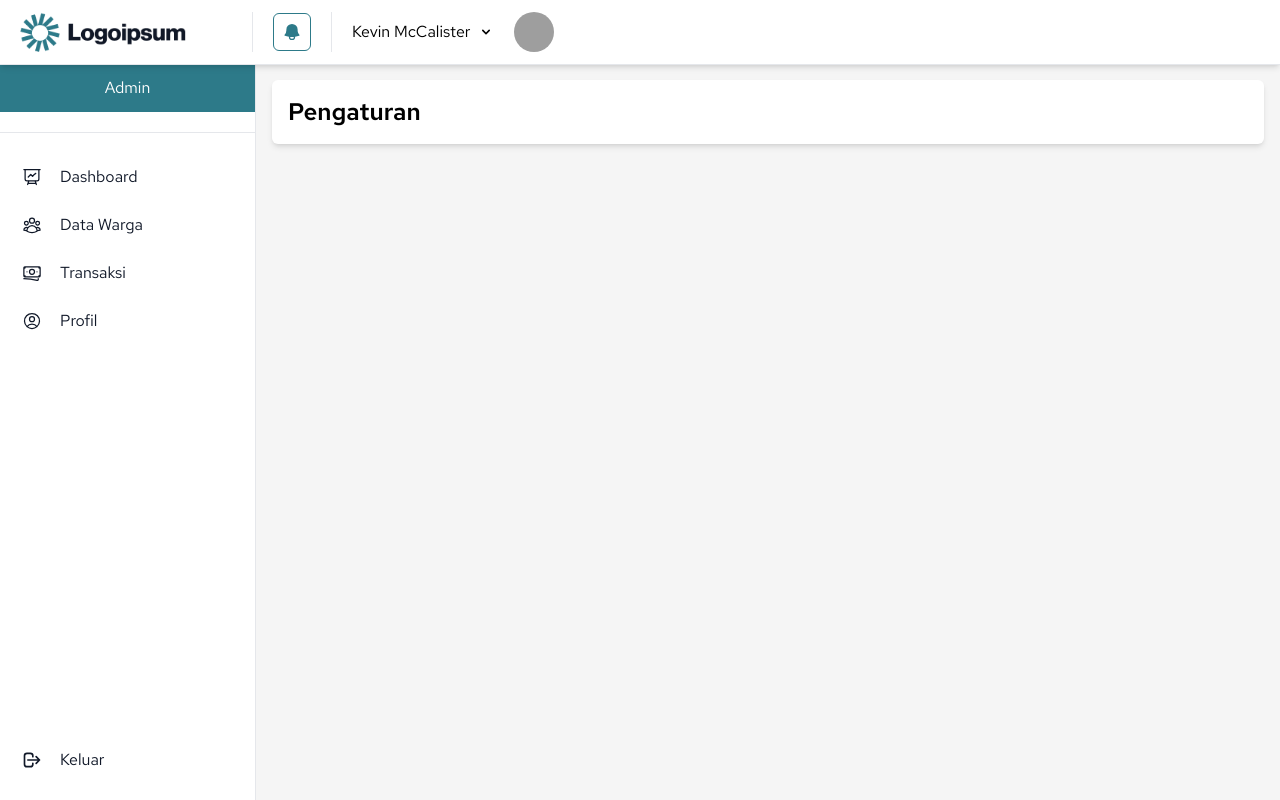
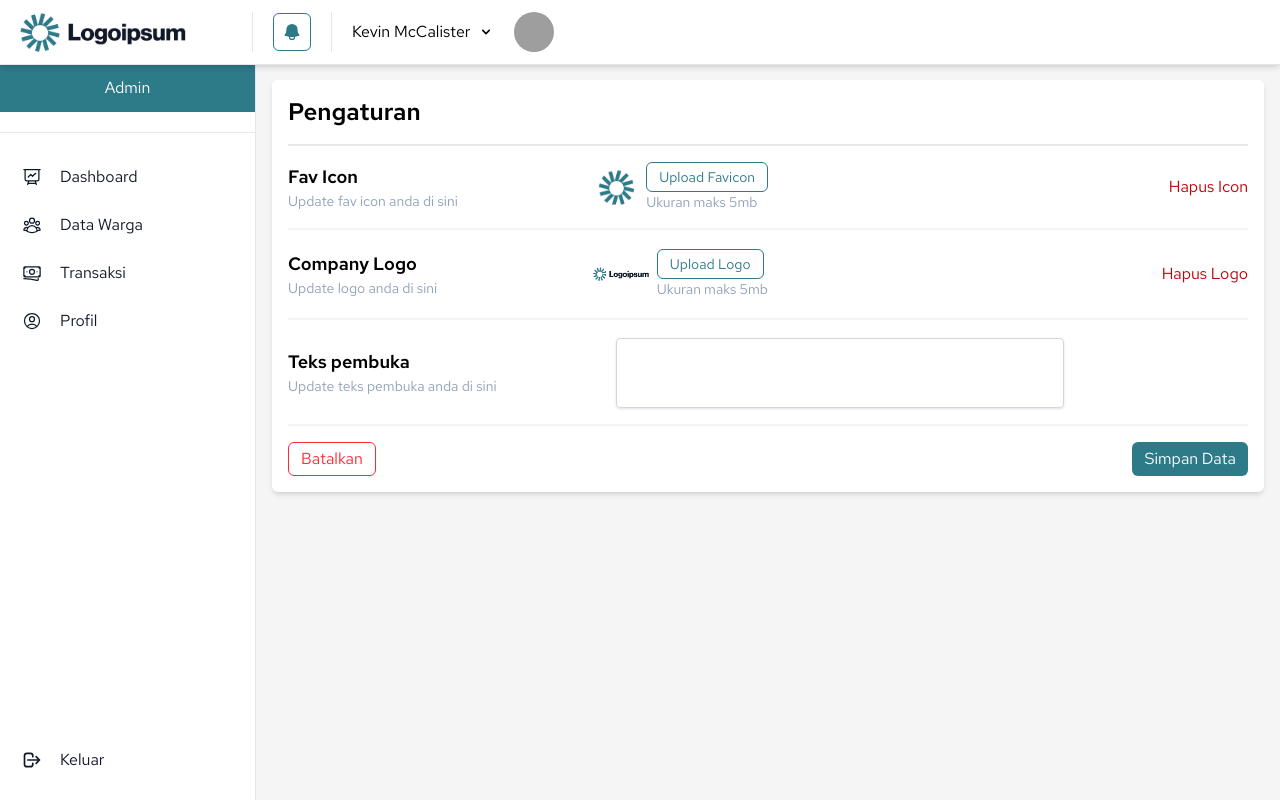
Before and after one commit to wamandaka/dashboard-iuran-warga, a React (Vite) app: page /dsb/pgtrn in a window 1280 px wide. Built offline with nearby package versions, Linux system fonts and the light colour scheme; sample sign-in values are in the browser's storage; grey boxes are pictures that could not be loaded.

Commit message:
feat: add settings page with favicon and logo upload functionality

```diff
--- a/src/pages/Pengaturan/index.tsx
+++ b/src/pages/Pengaturan/index.tsx
@@ -1,10 +1,92 @@
 import PageContainerDashboard from "../../components/PageContainerDashboard";
+import logo from "../../assets/logo.png";
 
 const Pengaturan = () => {
   return (
     <PageContainerDashboard>
       <div className="p-4 bg-white rounded-md shadow-md mt-14">
         <p className="text-2xl font-semibold">Pengaturan</p>
+        <div className="w-full h-0.5 bg-gray-200 my-4"></div>
+
+        {/* favicon */}
+        <div className="flex items-center justify-between w-full">
+          <div className="flex flex-col md:flex-row md:items-center gap-5 justify-between w-1/2">
+            <div className="">
+              <p className="text-lg font-semibold">Fav Icon</p>
+              <p className="text-sm text-slate-400">
+                Update fav icon anda di sini
+              </p>
+            </div>
+            <div className="flex items-center gap-2">
+              <div className="w-10 h-10 flex items-center">
+                <img src="/favicon.png" alt="Favicon" />
+              </div>
+              <div className="">
+                <button className="border border-primary text-primary rounded-md py-1 px-3 cursor-pointer text-sm">
+                  Upload Favicon
+                </button>
+                <p className="text-sm text-slate-400">Ukuran maks 5mb</p>
+              </div>
+            </div>
+          </div>
+          <div className="w-1/2 flex items-center justify-end text-red-700">
+            <button className="cursor-pointer">Hapus Icon</button>
+          </div>
+        </div>
+        <div className="w-full h-0.5 bg-gray-100 my-4"></div>
+
+        {/* logo */}
+        <div className="flex items-center justify-between w-full">
+          <div className="flex flex-col md:flex-row md:items-center gap-5 justify-between w-1/2">
+            <div className="">
+              <p className="text-lg font-semibold">Company Logo</p>
+              <p className="text-sm text-slate-400">Update logo anda di sini</p>
+            </div>
+            <div className="flex items-center gap-2">
+              <div className="w-14 h-14 flex items-center">
+                <img src={logo} alt="Logo" />
+              </div>
+              <div className="">
+                <button className="border border-primary text-primary rounded-md py-1 px-3 cursor-pointer text-sm">
+                  Upload Logo
+                </button>
+                <p className="text-sm text-slate-400">Ukuran maks 5mb</p>
+              </div>
+            </div>
+          </div>
+          <div className="w-1/2 flex items-center justify-end text-red-700">
+            <button className="cursor-pointer">Hapus Logo</button>
+          </div>
+        </div>
+        <div className="w-full h-0.5 bg-gray-100 my-4"></div>
+
+        {/* teks pembukaan */}
+        <div className="flex items-center justify-between w-full">
+          <div className="flex items-center justify-between w-full gap-3">
+            <div className="w-1/3">
+              <p className="text-lg font-semibold">Teks pembuka</p>
+              <p className="text-sm text-slate-400">
+                Update teks pembuka anda di sini
+              </p>
+            </div>
+            <div className="flex items-center w-2/3">
+              <textarea
+                id="Notes"
+                className="mt-0.5 w-full md:w-md resize-none rounded border border-gray-300 shadow-sm sm:text-sm p-1 outline-primary"
+                rows={3}
+              ></textarea>
+            </div>
+          </div>
+        </div>
+        <div className="w-full h-0.5 bg-gray-100 my-4"></div>
+        <div className="w-full flex justify-between">
+          <button className="text-red-500 border-red-500 border px-3 py-1 rounded-md">
+            Batalkan
+          </button>
+          <button className="bg-primary text-white px-3 py-1 rounded-md">
+            Simpan Data
+          </button>
+        </div>
       </div>
     </PageContainerDashboard>
   );
```
